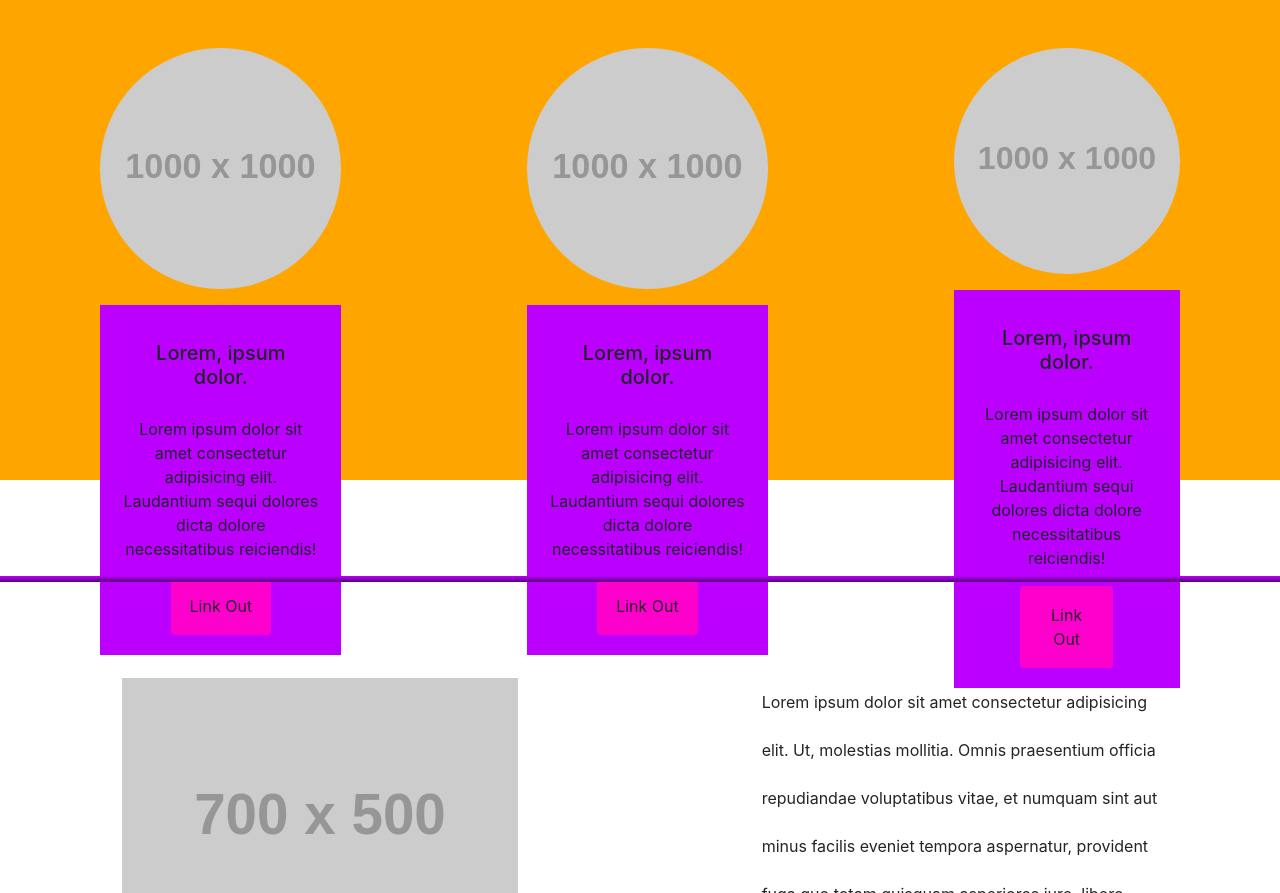
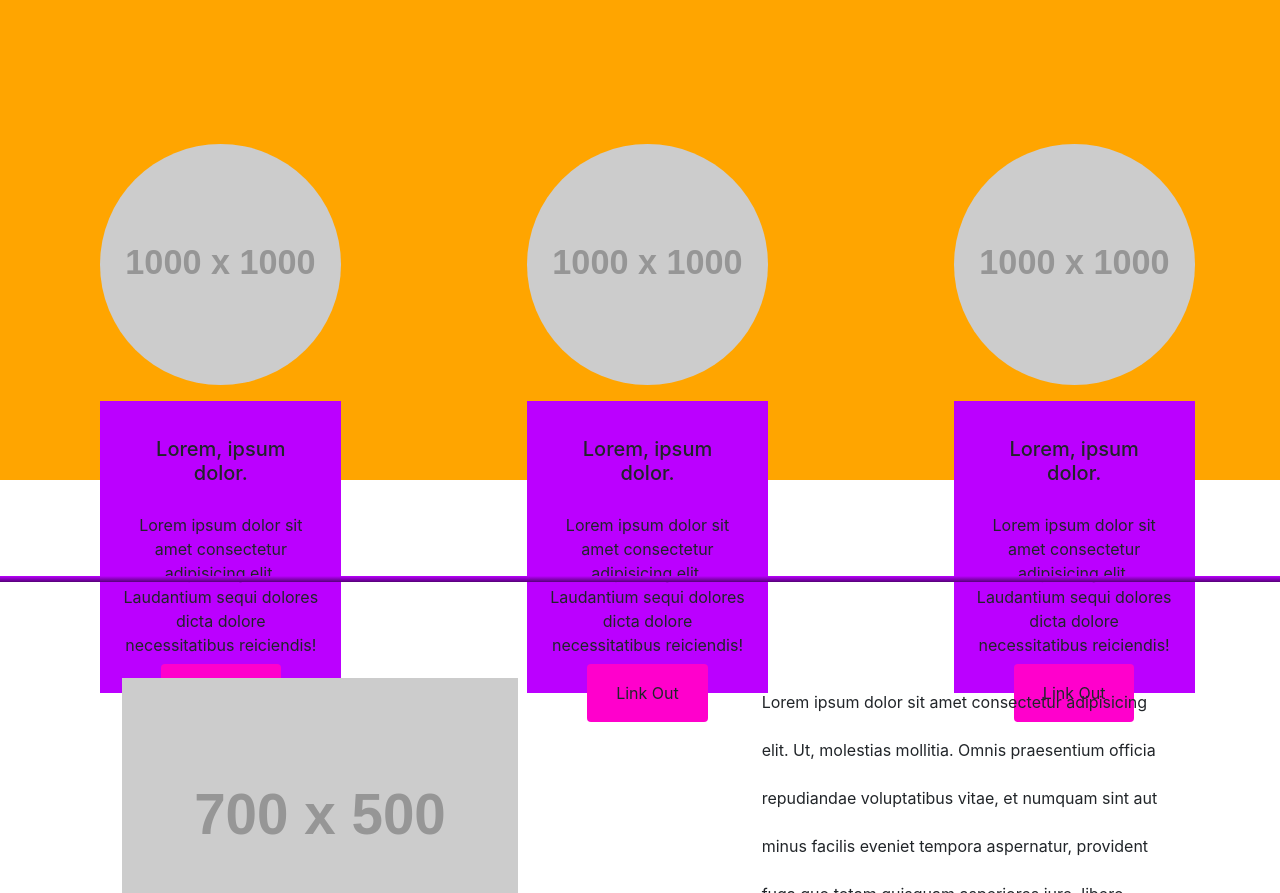
Before and after one commit to Dakota-Logan/Week-1-Checkpoint, a plain HTML site: page index.html in a window 1280 px wide. Shown: the part 820-1713 px from the top of the page. Drawn offline with nearby package versions, Linux system fonts and the light colour scheme; placeholder pictures from the web are drawn by us.

Commit message:
Last Commit before Grading

```diff
--- a/index.html
+++ b/index.html
@@ -61,7 +61,9 @@
 				<div class="col-12 col-lg-4 mx-auto my-5 my-lg-0 position-relative">
 					<div class="card-group position-absolute">
 						<div class="card border-0 d-flex justify-content-center align-items-center">
+
 							<img src="//placehold.it/1000x1000" alt="" class="card-img-top rounded-circle">
+
 							<div class="card-body d-flex flex-column align-items-center text-center">
 								<h5 class="card-title p-3">Lorem, ipsum dolor.</h5>
 								<p class="card-text">Lorem ipsum dolor sit amet consectetur adipisicing elit. Laudantium sequi dolores dicta dolore necessitatibus reiciendis!</p>
@@ -73,7 +75,9 @@
 				<div class="col-12 col-lg-4 mx-auto my-5 my-lg-0 position-relative">
 					<div class="card-group position-absolute">
 						<div class="card border-0 d-flex justify-content-center align-items-center">
+
 							<img src="//placehold.it/1000x1000" alt="" class="card-img-top rounded-circle">
+
 							<div class="card-body d-flex flex-column align-items-center text-center">
 								<h5 class="card-title p-3">Lorem, ipsum dolor.</h5>
 								<p class="card-text">Lorem ipsum dolor sit amet consectetur adipisicing elit. Laudantium sequi dolores dicta dolore necessitatibus reiciendis!</p>
@@ -82,10 +86,12 @@
 						</div>
 					</div>
 				</div>
-				<div class="col-12 col-lg-4 mx-auto py-5 py-lg-0 position-relative">
-					<div class="card-group ">
+				<div class="col-12 col-lg-4 mx-auto my-5 my-lg-0 position-relative">
+					<div class="card-group position-absolute">
 						<div class="card border-0 d-flex justify-content-center align-items-center">
+
 							<img src="//placehold.it/1000x1000" alt="" class="card-img-top rounded-circle">
+
 							<div class="card-body d-flex flex-column align-items-center text-center">
 								<h5 class="card-title p-3">Lorem, ipsum dolor.</h5>
 								<p class="card-text">Lorem ipsum dolor sit amet consectetur adipisicing elit. Laudantium sequi dolores dicta dolore necessitatibus reiciendis!</p>
@@ -95,9 +101,11 @@
 					</div>
 				</div>
 			</div>
+			<!-- Border line underneath cards -->
 			<div class="row my-5 py-5">
 				<div class="col-12" id="border-line"></div>
 			</div>
+
 			<div class="row d-flex justidy-content-between" id="bottom-content">
 				<div class="col-12 col-lg-4 offset-lg-1" id="bottom-img"><img class="img-fluid" src="//placehold.it/700x500" alt=""></div>
 				<div class="col-12 col-lg-4 offset-lg-2" id="bottom-text-block">
@@ -105,8 +113,8 @@
 				</div>
 			</div>
 			<div class="row" id="bottom-splash">
-				<div class="col-5 mx-auto mt-5 d-flex flex-column justify-content-around align-items-center">
-					<img class="img-fluid" src="logo.jpeg" alt="">
+				<div class="col-5 mx-auto mt-lg-5 d-flex flex-column justify-content-around align-items-center">
+					<img class="img-fluid 30vw" src="logo.jpeg" alt="">
 					<h5>You'r in Mediocre Hands</h5>
 				</div>
 			</div>
--- a/style.css
+++ b/style.css
@@ -1,4 +1,3 @@
-
 /*  Wrapper */
 
 header{
@@ -54,7 +53,7 @@ header{
 	height: 60vh;
 }
 #cards-content .card-group{
-	/* top: 20%; */
+	top: 20%;
 }
 #cards-content .col-12 {
 	height: 60vh;
@@ -67,13 +66,13 @@ header{
 	background: hsla(0, 0%, 0%, 0);
 }
 .card-group .card-body{
-	/* position: relative; */
+	position: relative;
 	margin-top: 1rem;
 	background-color: #B0F;
 }
 .card-group .btn{
 	background-color: #F0C;
-	/* position: absolute; */
+	position: absolute;
 	top: 90%;
 }
 
```
